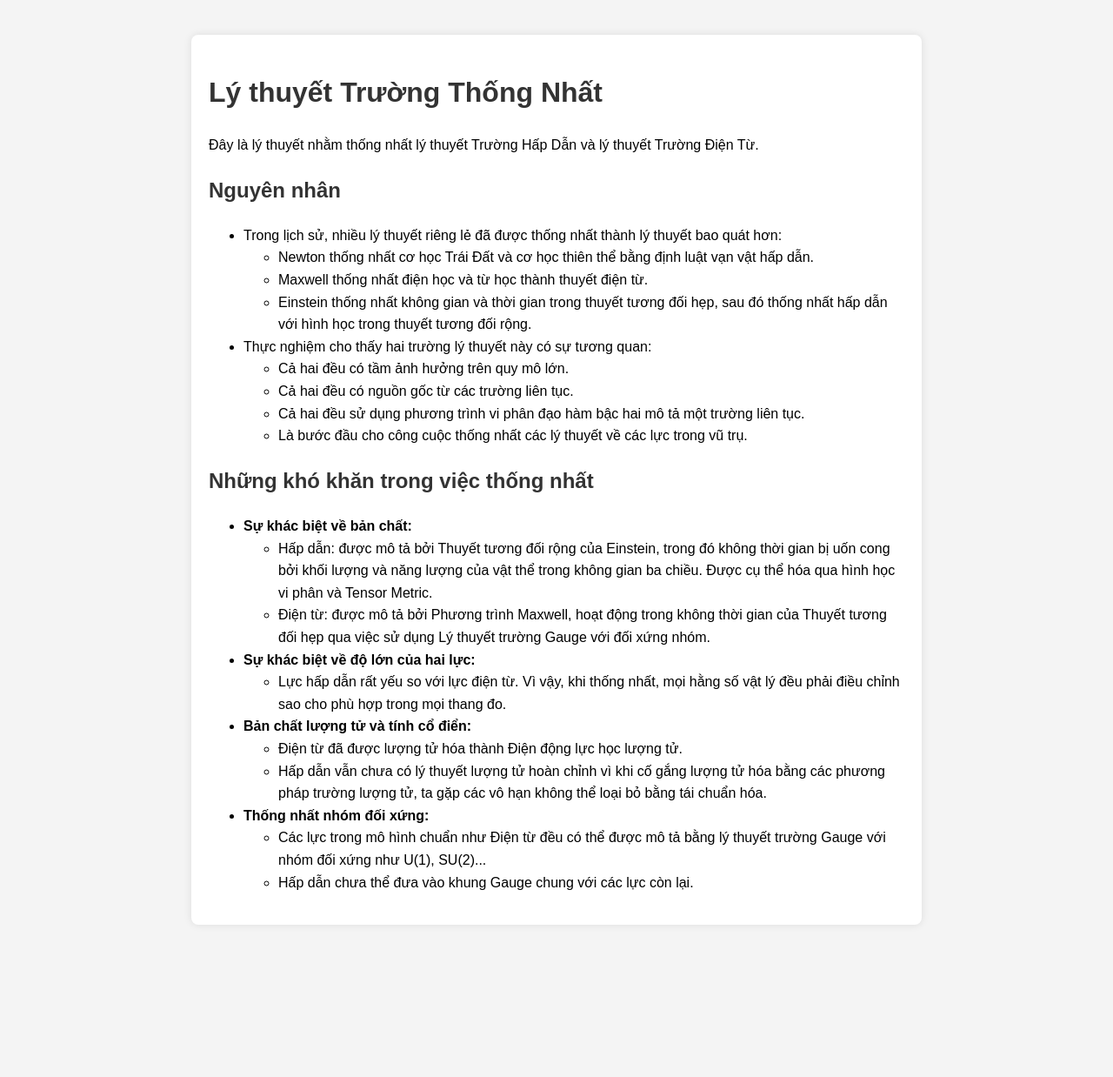
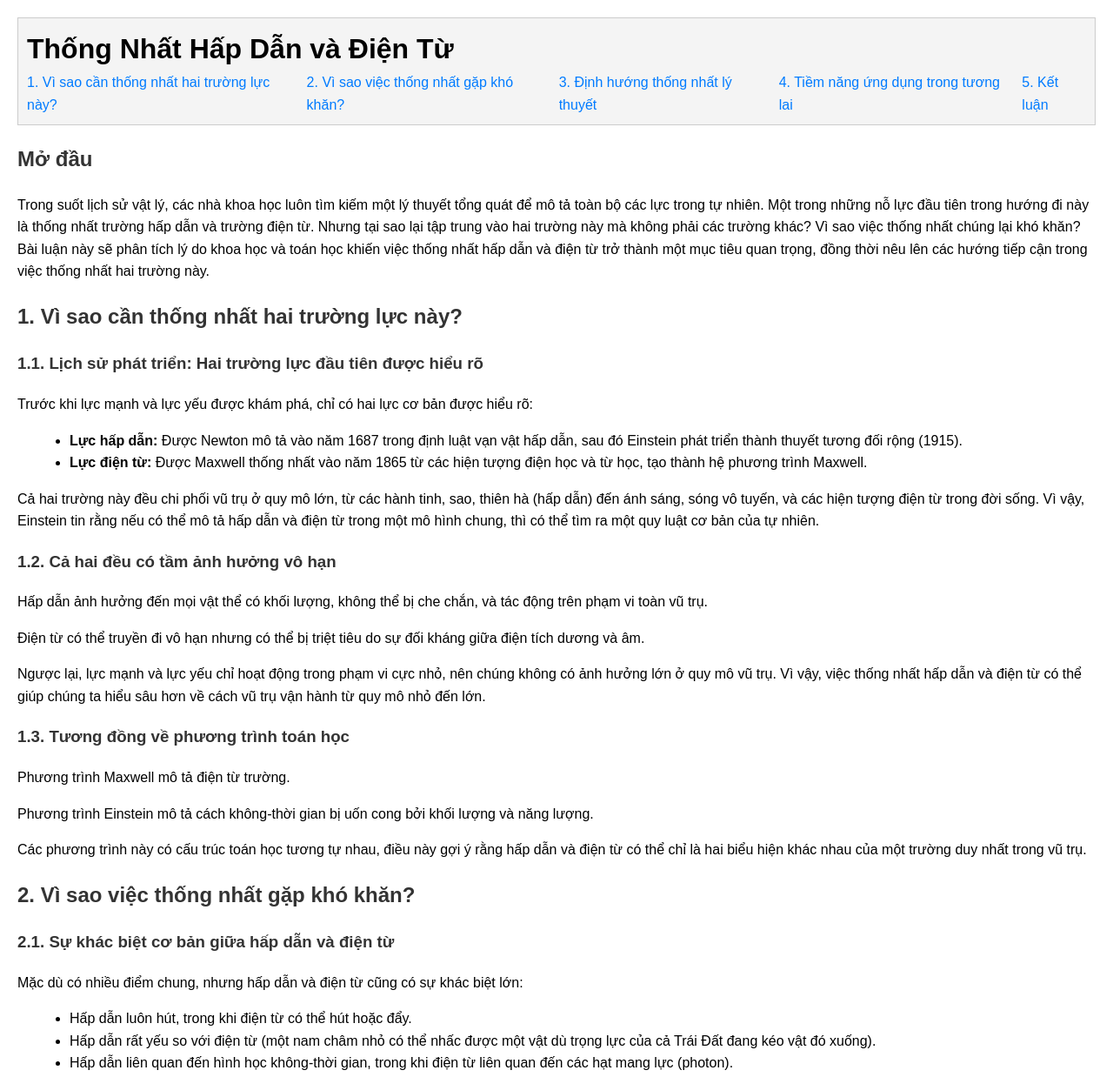
Before and after one commit to duc19911/To1.Pro.Vip, a plain HTML site: page index.html in a window 1280 px wide. Shown: the top 1238 px of the page at 87% size. Before the commit the page ends 1103 px from the top, so only its background shows below. Drawn offline with Linux system fonts and the light colour scheme.

Commit message:
Add files via upload

```diff
--- a/index.html
+++ b/index.html
@@ -2,77 +2,147 @@
 <html lang="vi">
 <head>
   <meta charset="UTF-8">
-    <meta name="viewport" content="width=device-width, initial-scale=1.0">
-    <title>Trường Thống Nhất</title>
+  <title>Thống Nhất Hấp Dẫn và Điện Từ</title>
   <style>
     body {
       font-family: Arial, sans-serif;
       line-height: 1.6;
       margin: 20px;
-            padding: 20px;
+    }
+    header, footer {
       background-color: #f4f4f4;
+      padding: 10px;
+      border: 1px solid #ccc;
+      margin-bottom: 20px;
     }
-        .container {
-            max-width: 800px;
-            margin: auto;
-            background: white;
-            padding: 20px;
-            border-radius: 8px;
-            box-shadow: 0 0 10px rgba(0, 0, 0, 0.1);
+    header h1 {
+      margin: 0;
     }
-        h1, h2 {
+    nav ul {
+      list-style: none;
+      padding: 0;
+      margin: 0;
+      display: flex;
+      gap: 15px;
+    }
+    nav ul li a {
+      text-decoration: none;
+      color: #007BFF;
+    }
+    nav ul li a:hover {
+      text-decoration: underline;
+    }
+    h2, h3 {
       color: #333;
+    }
+    ul, ol {
+      margin-left: 20px;
     }
   </style>
 </head>
 <body>
-    <div class="container">
-        <h1>Lý thuyết Trường Thống Nhất</h1>
-        <p>Đây là lý thuyết nhằm thống nhất lý thuyết Trường Hấp Dẫn và lý thuyết Trường Điện Từ.</p>
+  <!-- Navigation links placed at the top of the page -->
+  <header>
+    <h1>Thống Nhất Hấp Dẫn và Điện Từ</h1>
+    <nav>
+      <ul>
+        <li><a href="#luan1">1. Vì sao cần thống nhất hai trường lực này?</a></li>
+        <li><a href="#luan2">2. Vì sao việc thống nhất gặp khó khăn?</a></li>
+        <li><a href="#luan3">3. Định hướng thống nhất lý thuyết</a></li>
+        <li><a href="#luan4">4. Tiềm năng ứng dụng trong tương lai</a></li>
+        <li><a href="#luan5">5. Kết luận</a></li>
+      </ul>
+    </nav>
+  </header>
 
-        <h2>Nguyên nhân</h2>
+  <main>
+    <section>
+      <h2>Mở đầu</h2>
+      <p>Trong suốt lịch sử vật lý, các nhà khoa học luôn tìm kiếm một lý thuyết tổng quát để mô tả toàn bộ các lực trong tự nhiên. Một trong những nỗ lực đầu tiên trong hướng đi này là thống nhất trường hấp dẫn và trường điện từ. Nhưng tại sao lại tập trung vào hai trường này mà không phải các trường khác? Vì sao việc thống nhất chúng lại khó khăn? Bài luận này sẽ phân tích lý do khoa học và toán học khiến việc thống nhất hấp dẫn và điện từ trở thành một mục tiêu quan trọng, đồng thời nêu lên các hướng tiếp cận trong việc thống nhất hai trường này.</p>
+    </section>
+
+    <section id="luan1">
+      <h2>1. Vì sao cần thống nhất hai trường lực này?</h2>
+
+      <h3>1.1. Lịch sử phát triển: Hai trường lực đầu tiên được hiểu rõ</h3>
+      <p>Trước khi lực mạnh và lực yếu được khám phá, chỉ có hai lực cơ bản được hiểu rõ:</p>
       <ul>
-            <li>Trong lịch sử, nhiều lý thuyết riêng lẻ đã được thống nhất thành lý thuyết bao quát hơn:</li>
+        <li><strong>Lực hấp dẫn:</strong> Được Newton mô tả vào năm 1687 trong định luật vạn vật hấp dẫn, sau đó Einstein phát triển thành thuyết tương đối rộng (1915).</li>
+        <li><strong>Lực điện từ:</strong> Được Maxwell thống nhất vào năm 1865 từ các hiện tượng điện học và từ học, tạo thành hệ phương trình Maxwell.</li>
+      </ul>
+      <p>Cả hai trường này đều chi phối vũ trụ ở quy mô lớn, từ các hành tinh, sao, thiên hà (hấp dẫn) đến ánh sáng, sóng vô tuyến, và các hiện tượng điện từ trong đời sống. Vì vậy, Einstein tin rằng nếu có thể mô tả hấp dẫn và điện từ trong một mô hình chung, thì có thể tìm ra một quy luật cơ bản của tự nhiên.</p>
+
+      <h3>1.2. Cả hai đều có tầm ảnh hưởng vô hạn</h3>
+      <p>Hấp dẫn ảnh hưởng đến mọi vật thể có khối lượng, không thể bị che chắn, và tác động trên phạm vi toàn vũ trụ.</p>
+      <p>Điện từ có thể truyền đi vô hạn nhưng có thể bị triệt tiêu do sự đối kháng giữa điện tích dương và âm.</p>
+      <p>Ngược lại, lực mạnh và lực yếu chỉ hoạt động trong phạm vi cực nhỏ, nên chúng không có ảnh hưởng lớn ở quy mô vũ trụ. Vì vậy, việc thống nhất hấp dẫn và điện từ có thể giúp chúng ta hiểu sâu hơn về cách vũ trụ vận hành từ quy mô nhỏ đến lớn.</p>
+
+      <h3>1.3. Tương đồng về phương trình toán học</h3>
+      <p>Phương trình Maxwell mô tả điện từ trường.</p>
+      <p>Phương trình Einstein mô tả cách không-thời gian bị uốn cong bởi khối lượng và năng lượng.</p>
+      <p>Các phương trình này có cấu trúc toán học tương tự nhau, điều này gợi ý rằng hấp dẫn và điện từ có thể chỉ là hai biểu hiện khác nhau của một trường duy nhất trong vũ trụ.</p>
+    </section>
+
+    <section id="luan2">
+      <h2>2. Vì sao việc thống nhất gặp khó khăn?</h2>
+
+      <h3>2.1. Sự khác biệt cơ bản giữa hấp dẫn và điện từ</h3>
+      <p>Mặc dù có nhiều điểm chung, nhưng hấp dẫn và điện từ cũng có sự khác biệt lớn:</p>
       <ul>
-                <li>Newton thống nhất cơ học Trái Đất và cơ học thiên thể bằng định luật vạn vật hấp dẫn.</li>
-                <li>Maxwell thống nhất điện học và từ học thành thuyết điện từ.</li>
-                <li>Einstein thống nhất không gian và thời gian trong thuyết tương đối hẹp, sau đó thống nhất hấp dẫn với hình học trong thuyết tương đối rộng.</li>
-            </ul>
-            <li>Thực nghiệm cho thấy hai trường lý thuyết này có sự tương quan:</li>
-            <ul>
-                <li>Cả hai đều có tầm ảnh hưởng trên quy mô lớn.</li>
-                <li>Cả hai đều có nguồn gốc từ các trường liên tục.</li>
-                <li>Cả hai đều sử dụng phương trình vi phân đạo hàm bậc hai mô tả một trường liên tục.</li>
-                <li>Là bước đầu cho công cuộc thống nhất các lý thuyết về các lực trong vũ trụ.</li>
-            </ul>
+        <li>Hấp dẫn luôn hút, trong khi điện từ có thể hút hoặc đẩy.</li>
+        <li>Hấp dẫn rất yếu so với điện từ (một nam châm nhỏ có thể nhấc được một vật dù trọng lực của cả Trái Đất đang kéo vật đó xuống).</li>
+        <li>Hấp dẫn liên quan đến hình học không-thời gian, trong khi điện từ liên quan đến các hạt mang lực (photon).</li>
       </ul>
 
-        <h2>Những khó khăn trong việc thống nhất</h2>
+      <h3>2.2. Sự khác biệt về bản chất lượng tử và cổ điển</h3>
+      <p>Trường điện từ được mô tả bởi cơ học lượng tử và thuyết trường lượng tử. Hạt photon là hạt truyền tương tác của lực điện từ, và lý thuyết điện từ phù hợp với nhóm đối xứng U(1) trong mô hình chuẩn.</p>
+      <p>Trường hấp dẫn lại mang tính cổ điển, được mô tả bởi thuyết tương đối rộng, trong đó lực hấp dẫn không được truyền bởi hạt mà xuất phát từ độ cong của không-thời gian.</p>
+      <p>Khi cố gắng lượng tử hóa hấp dẫn, ta gặp phải các vô hạn toán học, khiến lý thuyết mất đi tính khả dụng. Đây là một trong những rào cản lớn nhất của việc thống nhất.</p>
+    </section>
+
+    <section id="luan3">
+      <h2>3. Định hướng thống nhất lý thuyết</h2>
+
+      <h3>3.1. Lý thuyết Kaluza-Klein</h3>
+      <p>Lý thuyết này mở rộng không-thời gian từ 4 chiều lên 5 chiều. Khi biểu diễn trường hấp dẫn trong không-thời gian 5 chiều, ta thu được cả phương trình Einstein (hấp dẫn) và phương trình Maxwell (điện từ), gợi ý rằng điện từ có thể chỉ là một phần của hình học không-thời gian mở rộng.</p>
+
+      <h3>3.2. Lý thuyết dây</h3>
+      <p>Lý thuyết dây đề xuất rằng các hạt cơ bản không phải là điểm mà là các dây dao động, và mỗi cách dao động khác nhau tạo ra các hạt khác nhau. Trong lý thuyết này, cả lực hấp dẫn và điện từ đều có thể được mô tả bởi các trạng thái dao động khác nhau của dây.</p>
+
+      <h3>3.3. Lý thuyết hấp dẫn lượng tử vòng</h3>
+      <p>Thuyết này xem không-thời gian không phải là một thực thể liên tục mà có cấu trúc dạng lưới rời rạc ở cấp độ Planck. Một số phiên bản của lý thuyết này cho thấy có thể xuất hiện những hiệu ứng liên kết hấp dẫn và điện từ ở cấp độ vi mô.</p>
+
+      <h3>3.4. Thống nhất theo nhóm đối xứng</h3>
+      <p>Lực điện từ được mô tả bởi nhóm đối xứng U(1), trong khi hấp dẫn được mô tả bởi đối xứng diffeomorphism của không-thời gian. Một số lý thuyết mở rộng đề xuất rằng cả hai có thể được thống nhất trong một nhóm đối xứng lớn hơn, chẳng hạn như nhóm SO(3,1) x U(1) hoặc thậm chí một nhóm đối xứng siêu hấp dẫn trong lý thuyết dây.</p>
+    </section>
+
+    <section id="luan4">
+      <h2>4. Tiềm năng ứng dụng trong tương lai</h2>
+      <p>Nếu có một lý thuyết thống nhất mô tả hấp dẫn và điện từ, điều đó có thể dẫn đến những công nghệ mang tính cách mạng, chẳng hạn như:</p>
       <ul>
-            <li><strong>Sự khác biệt về bản chất:</strong>
+        <li>Kiểm soát trường hấp dẫn, mở ra khả năng du hành vũ trụ nhanh hơn ánh sáng.</li>
+        <li>Năng lượng từ trường hấp dẫn, có thể là một nguồn năng lượng sạch và bền vững.</li>
+      </ul>
+    </section>
+
+    <section id="luan5">
+      <h2>5. Kết luận</h2>
+      <p>Việc thống nhất trường hấp dẫn và trường điện từ không chỉ là một bài toán lý thuyết mà còn mang ý nghĩa sâu sắc trong việc hiểu về vũ trụ. Mặc dù gặp nhiều khó khăn, nhưng những hướng tiếp cận như lý thuyết Kaluza-Klein, lý thuyết dây, hấp dẫn lượng tử vòng đang mở ra những con đường mới, giúp nhân loại tiến gần hơn đến một lý thuyết thống nhất về mọi thứ.</p>
+    </section>
+
+    <section id="references">
+      <h2>Nguồn Tài liệu Tham khảo</h2>
       <ul>
-                    <li>Hấp dẫn: được mô tả bởi Thuyết tương đối rộng của Einstein, trong đó không thời gian bị uốn cong bởi khối lượng và năng lượng của vật thể trong không gian ba chiều. Được cụ thể hóa qua hình học vi phân và Tensor Metric.</li>
-                    <li>Điện từ: được mô tả bởi Phương trình Maxwell, hoạt động trong không thời gian của Thuyết tương đối hẹp qua việc sử dụng Lý thuyết trường Gauge với đối xứng nhóm.</li>
+        <li>Newton, Isaac. <em>Philosophiæ Naturalis Principia Mathematica</em> (1687).</li>
+        <li>Einstein, Albert. <em>The Foundation of the General Theory of Relativity</em> (1915).</li>
+        <li>Maxwell, James Clerk. <em>A Dynamical Theory of the Electromagnetic Field</em> (1865).</li>
+        <li>Các nghiên cứu về lý thuyết Kaluza-Klein, lý thuyết dây và hấp dẫn lượng tử vòng.</li>
       </ul>
-            </li>
-            <li><strong>Sự khác biệt về độ lớn của hai lực:</strong>
-                <ul>
-                    <li>Lực hấp dẫn rất yếu so với lực điện từ. Vì vậy, khi thống nhất, mọi hằng số vật lý đều phải điều chỉnh sao cho phù hợp trong mọi thang đo.</li>
-                </ul>
-            </li>
-            <li><strong>Bản chất lượng tử và tính cổ điển:</strong>
-                <ul>
-                    <li>Điện từ đã được lượng tử hóa thành Điện động lực học lượng tử.</li>
-                    <li>Hấp dẫn vẫn chưa có lý thuyết lượng tử hoàn chỉnh vì khi cố gắng lượng tử hóa bằng các phương pháp trường lượng tử, ta gặp các vô hạn không thể loại bỏ bằng tái chuẩn hóa.</li>
-                </ul>
-            </li>
-            <li><strong>Thống nhất nhóm đối xứng:</strong>
-                <ul>
-                    <li>Các lực trong mô hình chuẩn như Điện từ đều có thể được mô tả bằng lý thuyết trường Gauge với nhóm đối xứng như U(1), SU(2)...</li>
-                    <li>Hấp dẫn chưa thể đưa vào khung Gauge chung với các lực còn lại.</li>
-                </ul>
-            </li>
-        </ul>
-    </div>
+    </section>
+  </main>
+
+  <footer>
+    <p>&copy; 2025 Tất cả các quyền được bảo lưu.</p>
+  </footer>
 </body>
 </html>
```
Lines whose indentation alone changed are shown as unchanged.
